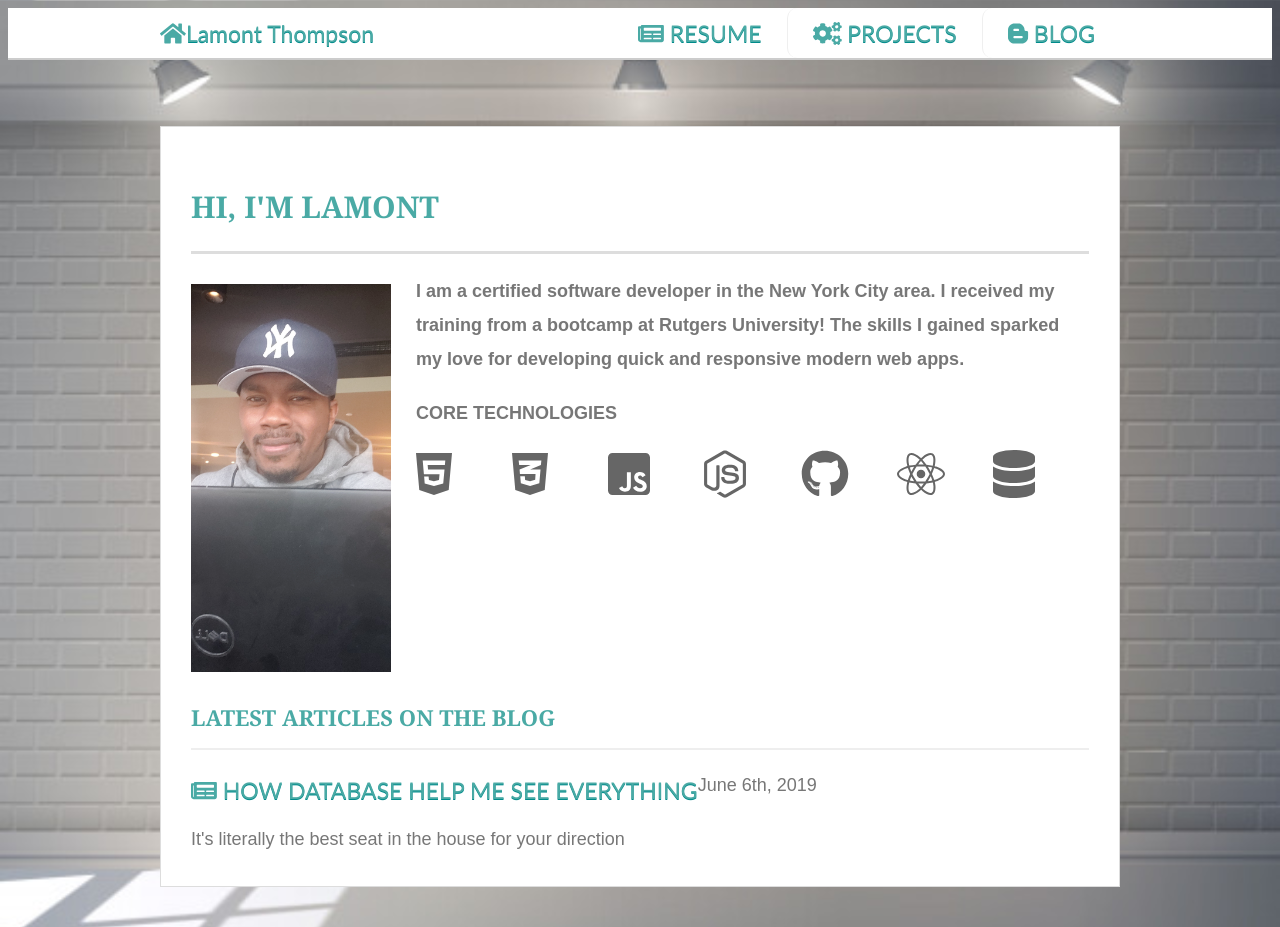
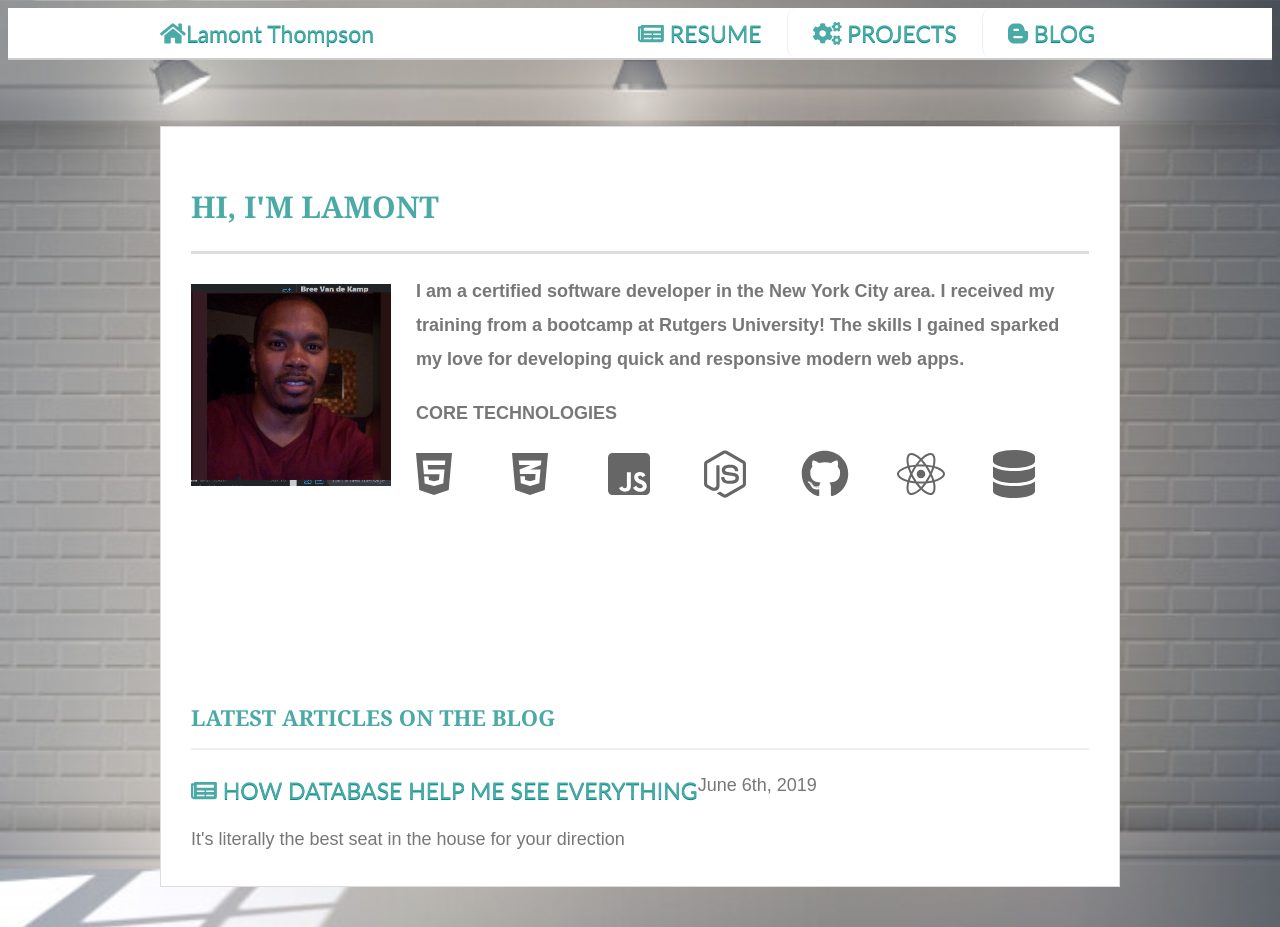
Before and after one commit to lthompson1206/Responsive-Portfolio, a plain HTML site: page index.html in a window 1280 px wide. Shown: the top 927 px of the page. Drawn offline with Linux system fonts and the light colour scheme.

Commit message:
uploaded profile pic

```diff
--- a/index.html
+++ b/index.html
@@ -28,7 +28,7 @@
 
       <h1>HI, I'M LAMONT</h1>
 
-      <img src="./assets/css/images/Snapchat-538769484.jpg" class="auth-image" alt="Lamont Thompson">
+      <img src="./assets/css/images/temporary profile pic.PNG" class="auth-image" alt="Lamont Thompson">
 
 
 
```
Also changed, not shown: assets/css/images/temporary profile pic.PNG (added).
